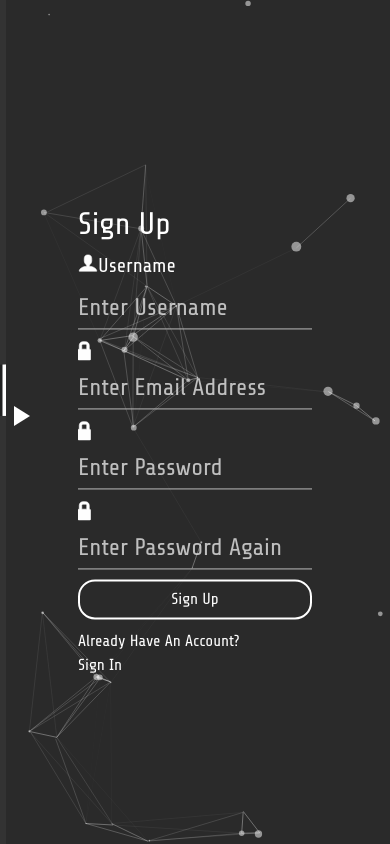
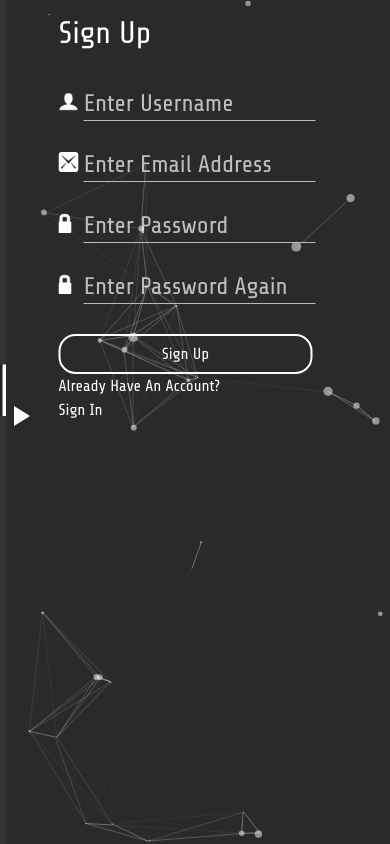
Before and after one commit to basnetsoyuj/GroWithMe, a Django app: page /accounts/register/ in a window 390 px wide. Run offline with Django 3.2, Linux system fonts and the light colour scheme; some libraries are stand-ins or nearby versions.

Commit message:
Changes in styling the register and home page with some responsiveness

```diff
--- a/accounts/templates/accounts/login.html
+++ b/accounts/templates/accounts/login.html
@@ -69,5 +69,4 @@
             <script src="{% static 'accounts/javascript/main.js' %}"></script>
 
     </div>
-    <div id="particles-js"></div>
 {% endblock %}
--- a/accounts/templates/accounts/register.html
+++ b/accounts/templates/accounts/register.html
@@ -9,7 +9,7 @@
 {% block body %}
     {% include 'home/includes/navbar.html' %}
     <div class="contents">
-            <div class="loginBox registerBox">
+            <div class="registerBox">
                 <h2 class="login_header">Sign Up</h2>
 
                 <form method="post">
@@ -21,7 +21,7 @@
                             <ul class="errors">
                                 {% for message in messages %}
                                         <li>
-                                            -{{ message }}
+                                            •&nbsp;{{ message }}
                                         </li>
                                 {% endfor %}
                             </ul>
@@ -29,9 +29,9 @@
                     {% endif %}
 
 
-                    <div class="login_form">
+                    <div class="register_form">
                                 <div class="username_field">
-                                    <span class="username_glyphcion"><svg class="icon icon-user"><use xlink:href="#icon-user"></use></svg></span><label for="{{ form.username.id_for_label }}">{{ form.username.label }}</label>
+                                    <span class="username_glyphcion"><svg class="icon icon-user"><use xlink:href="#icon-user"></use></svg></span>
                                     <input id="{{ form.username.id_for_label }}" maxlength="254" name="{{ form.username.html_name }}" placeholder="Enter Username" {% if request.session.username %}value="{{ request.session.username }}"{% endif %} type="text" />
                                     {% if form.username.errors %}
                                         <div class="username_login_error">
@@ -41,7 +41,7 @@
                                 </div>
 
                                 <div class="email_field">
-                                    <span class="email_glyphicon"><svg class="icon icon-lock"><use xlink:href="#icon-lock"></use></svg></span>
+                                    <span class="email_glyphicon"><svg class="icon icon-mail3"><use xlink:href="#icon-mail3"></use></svg></span>
                                     <input class="" id="{{ form.email.id_for_label }}" name="{{ form.email.html_name }}" placeholder="Enter Email Address" {% if request.session.email %}value="{{ request.session.email }}"{% endif %} type="email" />
 
                                     {% if form.email.errors %}
--- a/home/static/home/css/main.css
+++ b/home/static/home/css/main.css
@@ -24,13 +24,15 @@
 	}
 }
 @media(min-width:908px){
-	.loginBox{
-	width:455px;
+	.loginBox,
+	.registerBox{
+	width:543px;
 	}
 }
 @media(max-width:908px){
-	.loginBox{
-	width:60vw;
+	.loginBox,
+	.registerBox{
+	width:70vw;
 	}
 }
 @media(max-width:760px){
@@ -100,12 +102,12 @@ body{
 {
 	transform:translateY(2px);
 }
-.login_error svg{
+/*.login_error svg{
 	float:left;
 	margin-top:1px;
 	width:19px;
 	height:19px;
-}
+}*/
 canvas{
   display:block;
   vertical-align:bottom;
@@ -125,40 +127,70 @@ canvas{
 .loginBox
 {
 	position: absolute;
-	top: 60%;
 	left: 50%;
-	transform: translate(-50%,-40%);
+	transform:translate(-50%,25%);
+	box-sizing: border-box;
+    z-index:2;
+}
+.registerBox
+{
+	position: absolute;
+	left: 50%;
+	transform: translateX(-50%);
 	box-sizing: border-box;
     z-index:2;
 	margin-top:15px;
 }
-.loginBox input
+.loginBox input,.registerBox input
 {
-	width: 100%;
-	margin-bottom:10px;
+	width: 85%;
+	margin-top:30px;
 }
 form{
 	font-size:20px;
 }
 .loginBox input[type="text"],
+.registerBox input[type="text"],
 .loginBox input[type="password"],
+.registerBox input[type="password"],
+.registerBox input[type="email"],
 .loginBox input[type="email"]
 {
 	border: none;
 	border-bottom: 1px solid #bababa;
 	background: transparent;
 	outline: none;
-	height: 40px;
 	color: #ffffff;
 	font-size: 20px;
-    float:left;
 }
 ::placeholder
 {
 	color: rgba(255, 255, 255, 0.7);
 	font-size:1.2em;
 }
-.loginBox input[type="submit"]
+.loginBox input[type="submit"],
+.registerBox input[type="submit"]
+{
+	width:93%;
+	border: none;
+	outline: none;
+	height: 40px;
+	color: #fff;
+	font-size: 16px;
+	background: transparent;
+	cursor: pointer;
+	border-radius: 17px;
+	border: 2px solid #FFFFFF;
+}
+.loginBox input[type="submit"]:hover,
+.registerBox input[type="submit"]:hover
+{
+	background: #ffffff;
+	color: #0e0e0e;
+	font-weight:bold;
+}
+.loginBox input[type="submit"]:active,
+.registerBox input[type="submit"]:active
 {
 	border: none;
 	outline: none;
@@ -170,25 +202,9 @@ form{
 	border-radius: 17px;
 	border: 2px solid #FFFFFF;
 }
-.loginBox input[type="submit"]:hover
+.loginBox input[type="text"]:focus,.loginBox input[type="password"]:focus ,.loginBox input[type="email"]:focus,
+.registerBox input[type="text"]:focus,.registerBox input[type="password"]:focus ,.registerBox input[type="email"]:focus
 {
-	background: #ffffff;
-	color: #0e0e0e;
-	font-weight:bold;
-}
-.loginBox input[type="submit"]:active
-{
-	border: none;
-	outline: none;
-	height: 40px;
-	color: #fff;
-	font-size: 16px;
-	background: transparent;
-	cursor: pointer;
-	border-radius: 17px;
-	border: 2px solid #FFFFFF;
-}
-.loginBox input[type="text"]:focus,.loginBox input[type="password"]:focus ,.loginBox input[type="email"]:focus{
 	border-bottom: 1px solid rgba(255, 255, 255);
 	color: #ffffff;
 }
@@ -254,12 +270,6 @@ form{
 .login_header{
 	font-family:'Share Tech';
 }
-.loginBox{
-	position:absolute;
-	top:45%;
-	left:50%;
-	height:auto;
-}
 .register_success
 {
 	color:#FFF;
--- a/home/static/home/css/meny.css
+++ b/home/static/home/css/meny.css
@@ -65,6 +65,7 @@ body {
  * Main contents area
  */
 .contents {
+	position:fixed;
 	background: #000;
 	width: 100%;
 	height: 100%;
--- a/home/templates/home/includes/svg-def.html
+++ b/home/templates/home/includes/svg-def.html
@@ -45,6 +45,10 @@
                 <title>checkmark</title>
                 <path d="M27 4l-15 15-7-7-5 5 12 12 20-20z"></path>
             </symbol>
+            <symbol id="icon-mail3" viewBox="0 0 32 32">
+                <title>mail3</title>
+                <path d="M26.667 0h-21.333c-2.934 0-5.334 2.4-5.334 5.334v21.332c0 2.936 2.4 5.334 5.334 5.334h21.333c2.934 0 5.333-2.398 5.333-5.334v-21.332c0-2.934-2.399-5.334-5.333-5.334zM5.707 27.707l-2.414-2.414 8-8 0.914 0.914-6.5 9.5zM4.793 6.207l0.914-0.914 10.293 8.293 10.293-8.293 0.914 0.914-11.207 13.207-11.207-13.207zM26.293 27.707l-6.5-9.5 0.914-0.914 8 8-2.414 2.414z"></path>
+            </symbol>
         </defs>
 </svg>
 {% endblock %}
```
Also changed, not shown: db.sqlite3.
